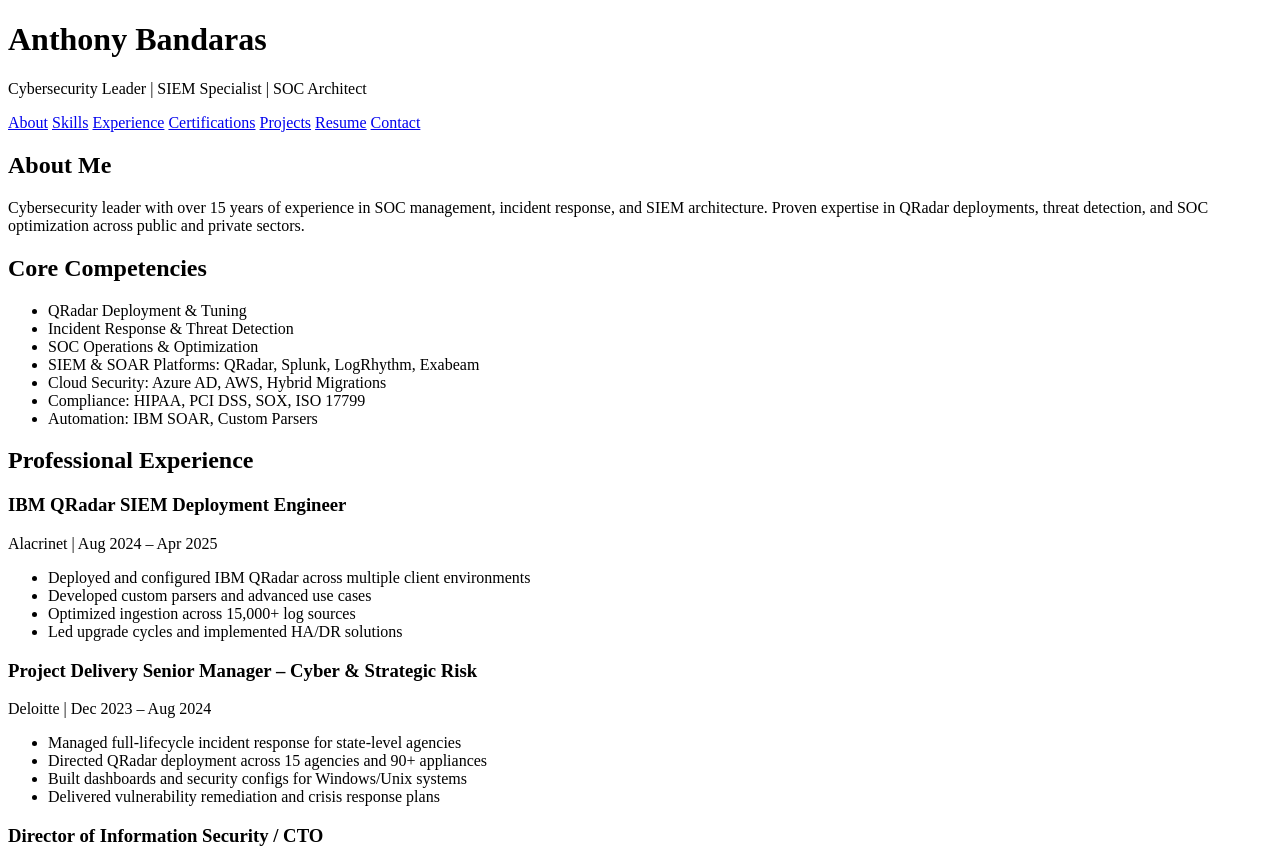
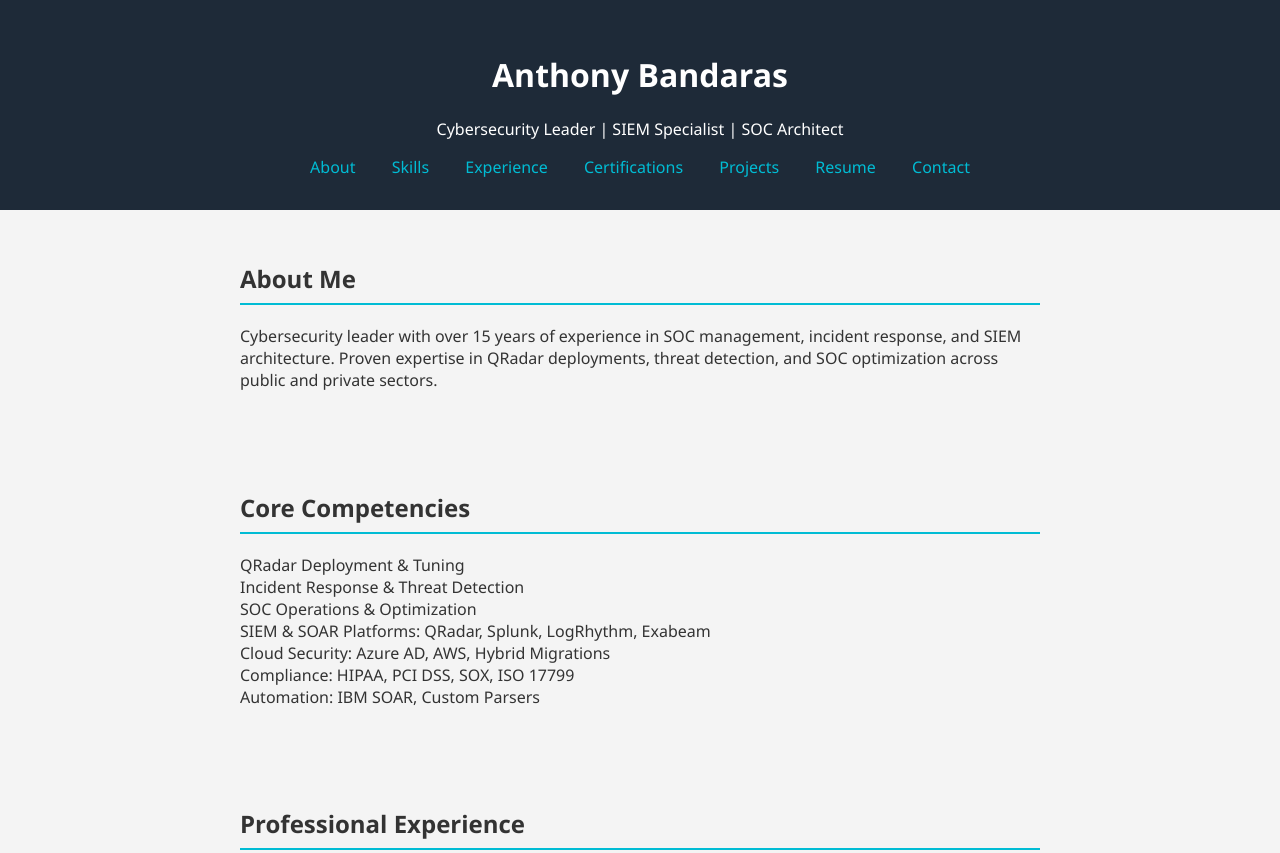
Before and after one commit to bandarasa/anthony.bandaras, a plain HTML site: page index.html in a window 1280 px wide. Shown: the top 853 px of the page. Drawn offline with Linux system fonts and the light colour scheme.

Commit message:
Add files via upload

```diff
--- a/style.css
+++ b/style.css
@@ -1,3 +1,49 @@
+body {
+  font-family: 'Segoe UI', sans-serif;
+  margin: 0;
+  padding: 0;
+  background: #f4f4f4;
+  color: #333;
+}
+
+header {
+  background: #1e2a38;
+  color: white;
+  padding: 2rem;
+  text-align: center;
+}
+
+nav a {
+  margin: 0 1rem;
+  color: #00bcd4;
+  text-decoration: none;
+}
+
+section {
+  padding: 2rem;
+  max-width: 800px;
+  margin: auto;
+}
+
+h2 {
+  border-bottom: 2px solid #00bcd4;
+  padding-bottom: 0.5rem;
+}
+
+ul {
+  list-style: none;
+  padding: 0;
+}
+
+.job {
+  margin-bottom: 1.5rem;
+}
+
+.details {
+  display: none;
+  margin-top: 0.5rem;
+}
+
 .resume-button {
   display: inline-block;
   padding: 0.75rem 1.5rem;
@@ -12,3 +58,10 @@
 .resume-button:hover {
   background-color: #0097a7;
 }
+
+footer {
+  text-align: center;
+  padding: 1rem;
+  background: #1e2a38;
+  color: white;
+}
```
